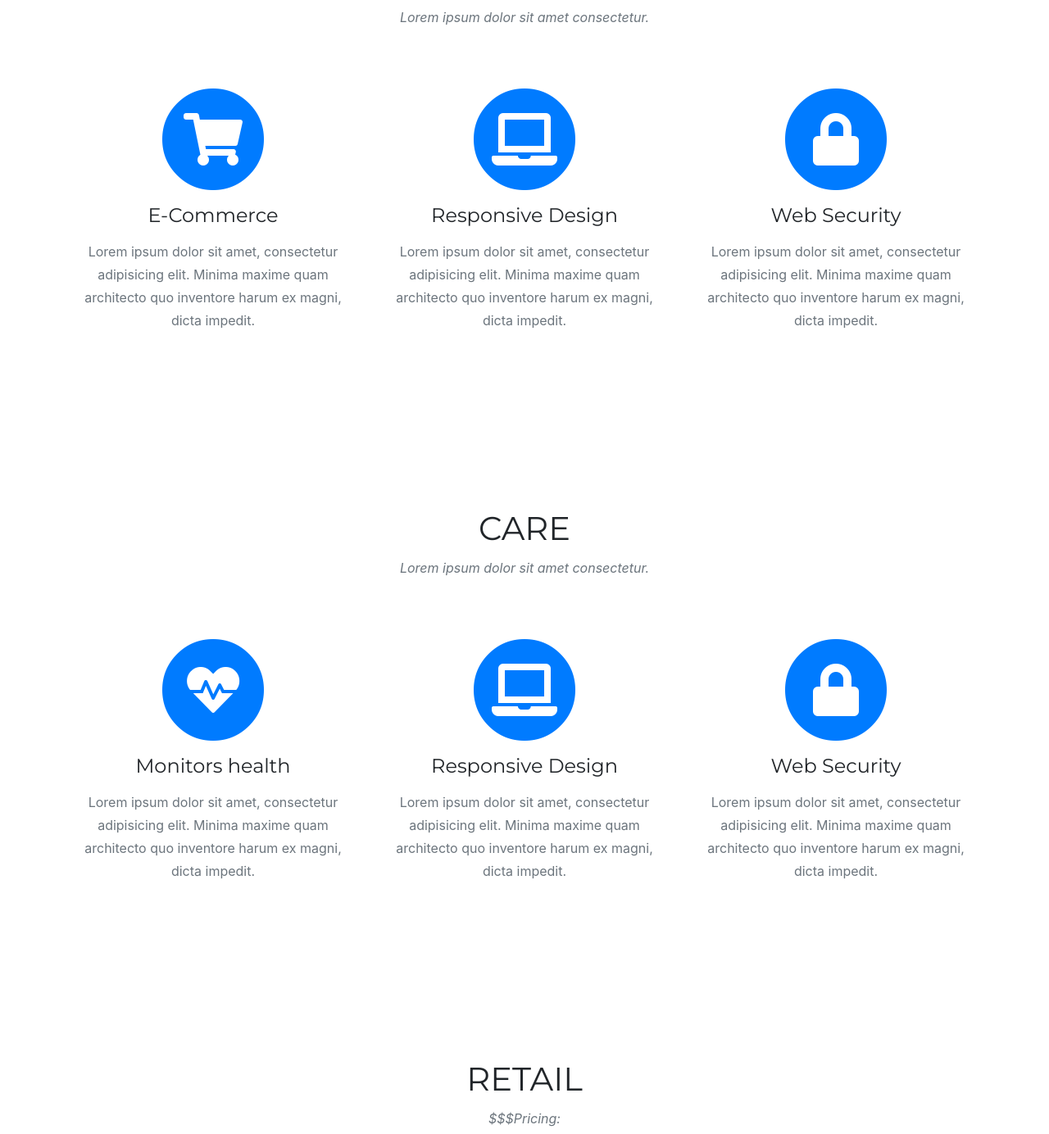
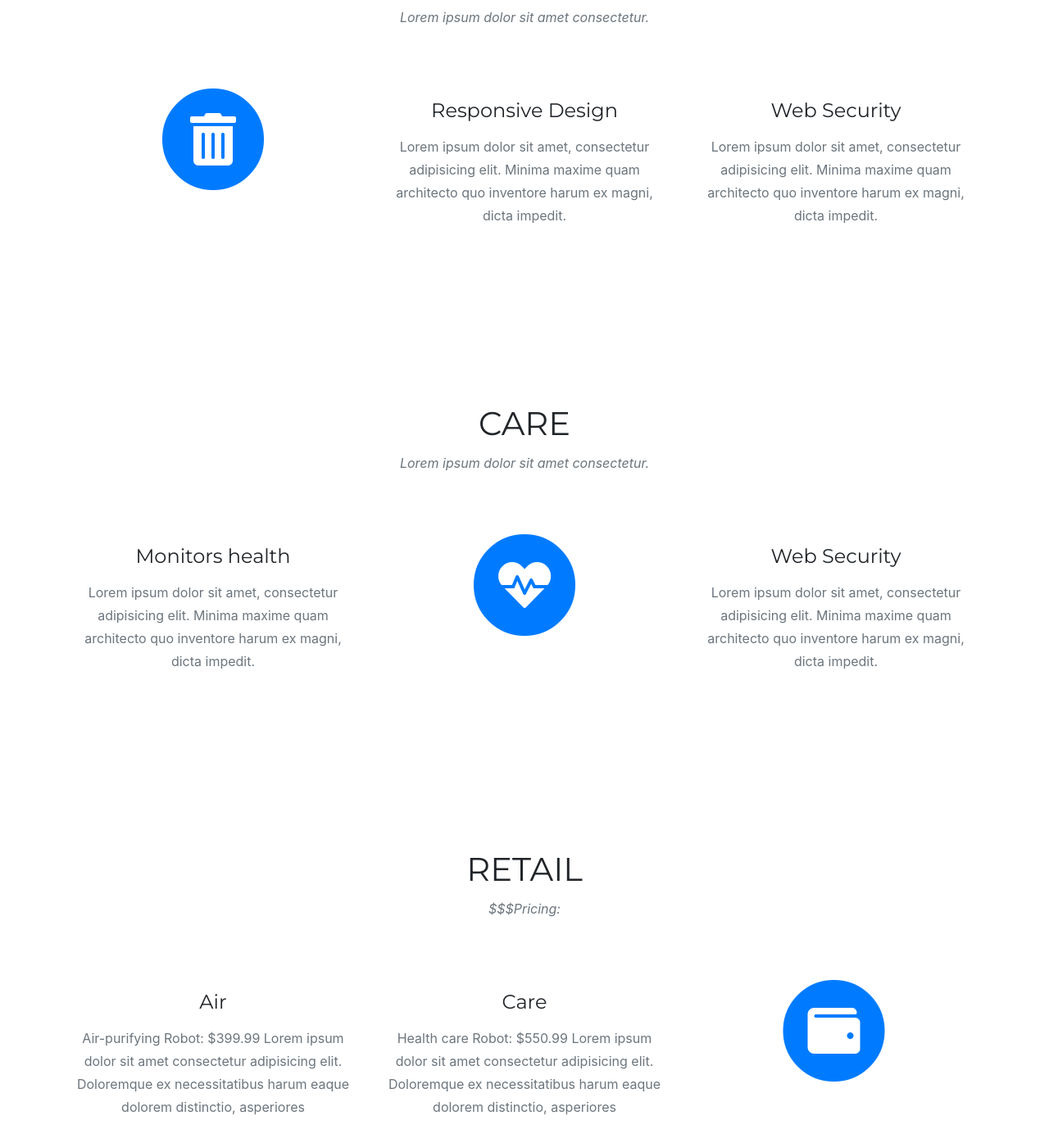
Before and after one commit to MBaker880/ExitAndLeave, a website with bundled scripts: page startbootstrap-agency-gh-pages/index.html in a window 1280 px wide. Shown: the part 879-2263 px from the top of the page at 82% size. Built offline with nearby package versions, Linux system fonts and the light colour scheme; a web font is replaced by a local one.

```diff
--- a/startbootstrap-agency-gh-pages/css/agency.css
+++ b/startbootstrap-agency-gh-pages/css/agency.css
@@ -58,6 +58,10 @@
   section {
     padding: 150px 0;
   }
+}
+
+#this {
+  padding-left: 375px;
 }
 
 ::-moz-selection {
--- a/startbootstrap-agency-gh-pages/index.html
+++ b/startbootstrap-agency-gh-pages/index.html
@@ -82,24 +82,14 @@
         <div class="col-md-4">
           <span class="fa-stack fa-4x">
             <i class="fas fa-circle fa-stack-2x text-primary"></i>
-            <i class="fas fa-shopping-cart fa-stack-1x fa-inverse"></i>
+            <i class="fas fa-trash-alt fa-stack-1x fa-inverse"></i>
           </span>
-          <h4 class="service-heading">E-Commerce</h4>
-          <p class="text-muted">Lorem ipsum dolor sit amet, consectetur adipisicing elit. Minima maxime quam architecto quo inventore harum ex magni, dicta impedit.</p>
         </div>
         <div class="col-md-4">
-          <span class="fa-stack fa-4x">
-            <i class="fas fa-circle fa-stack-2x text-primary"></i>
-            <i class="fas fa-laptop fa-stack-1x fa-inverse"></i>
-          </span>
           <h4 class="service-heading">Responsive Design</h4>
           <p class="text-muted">Lorem ipsum dolor sit amet, consectetur adipisicing elit. Minima maxime quam architecto quo inventore harum ex magni, dicta impedit.</p>
         </div>
         <div class="col-md-4">
-          <span class="fa-stack fa-4x">
-            <i class="fas fa-circle fa-stack-2x text-primary"></i>
-            <i class="fas fa-lock fa-stack-1x fa-inverse"></i>
-          </span>
           <h4 class="service-heading">Web Security</h4>
           <p class="text-muted">Lorem ipsum dolor sit amet, consectetur adipisicing elit. Minima maxime quam architecto quo inventore harum ex magni, dicta impedit.</p>
         </div>
@@ -119,26 +109,17 @@
         </div>
         <div class="row text-center">
           <div class="col-md-4">
-            <span class="fa-stack fa-4x">
-              <i class="fas fa-circle fa-stack-2x text-primary"></i>
-              <i class="fas fa-heartbeat fa-stack-1x fa-inverse"></i>
-            </span>
             <h4 class="service-heading">Monitors health</h4>
             <p class="text-muted">Lorem ipsum dolor sit amet, consectetur adipisicing elit. Minima maxime quam architecto quo inventore harum ex magni, dicta impedit.</p>
           </div>
           <div class="col-md-4">
             <span class="fa-stack fa-4x">
               <i class="fas fa-circle fa-stack-2x text-primary"></i>
-              <i class="fas fa-laptop fa-stack-1x fa-inverse"></i>
+              <i class="fas fa-heartbeat fa-stack-1x fa-inverse"></i>
             </span>
-            <h4 class="service-heading">Responsive Design</h4>
-            <p class="text-muted">Lorem ipsum dolor sit amet, consectetur adipisicing elit. Minima maxime quam architecto quo inventore harum ex magni, dicta impedit.</p>
           </div>
           <div class="col-md-4">
-            <span class="fa-stack fa-4x">
-              <i class="fas fa-circle fa-stack-2x text-primary"></i>
-              <i class="fas fa-lock fa-stack-1x fa-inverse"></i>
-            </span>
+
             <h4 class="service-heading">Web Security</h4>
             <p class="text-muted">Lorem ipsum dolor sit amet, consectetur adipisicing elit. Minima maxime quam architecto quo inventore harum ex magni, dicta impedit.</p>
           </div>
@@ -166,14 +147,20 @@
 
 
         <div class="col-md-4">
-
           <h4 class="service-heading">Care</h4>
           <p class="text-muted">Health care Robot: $550.99
             Lorem ipsum dolor sit amet consectetur adipisicing elit. Doloremque ex necessitatibus harum eaque dolorem distinctio, asperiores
           </p>
         </div>
+
+        <span id="this" class="fa-stack fa-4x">
+          <i class="fas fa-circle fa-stack-2x text-primary"></i>
+          <i class="fas fa-wallet fa-stack-1x fa-inverse"></i>
+        </span>
+
       </div>
     </div>
+
   </section>
 
   <!-- Contact -->
```
